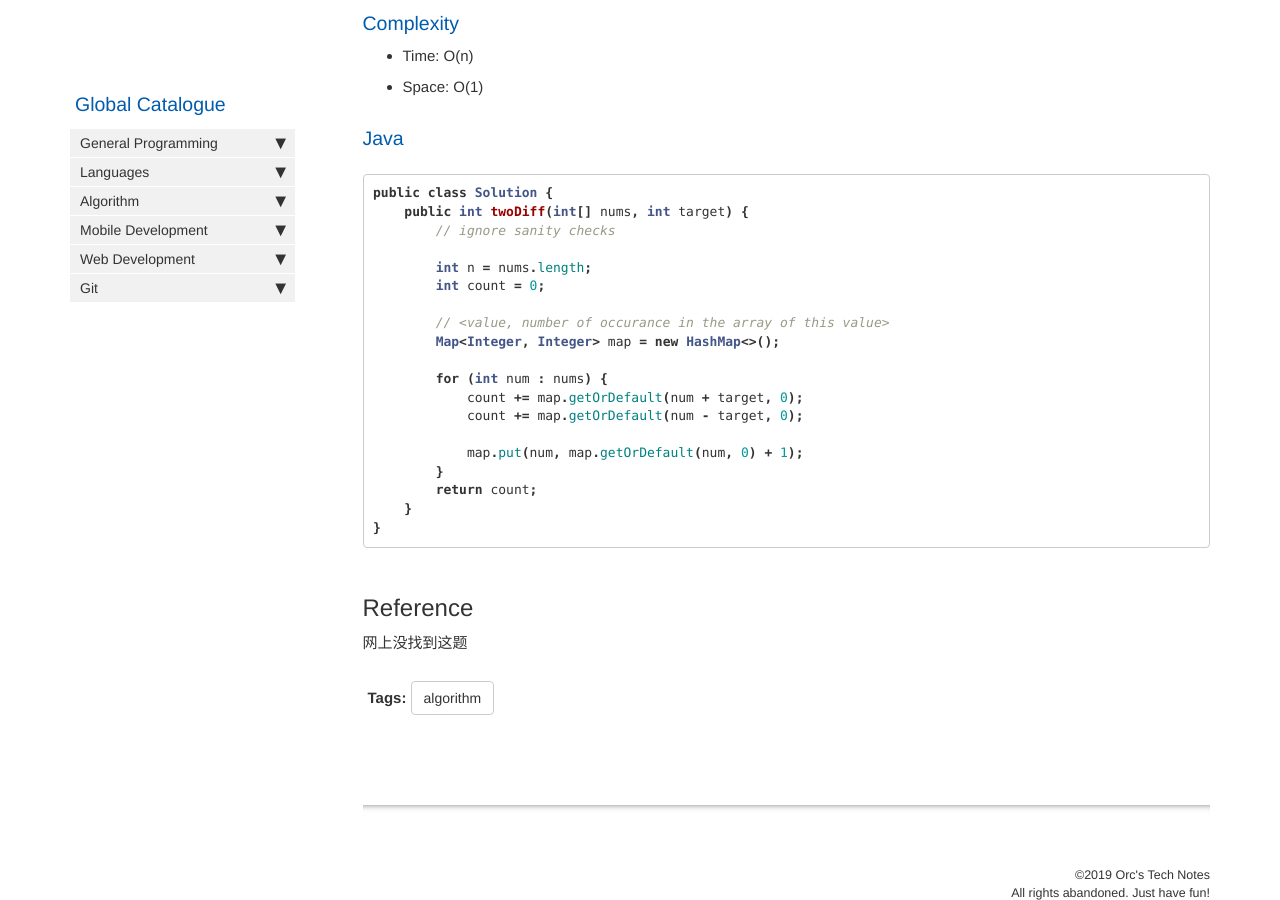
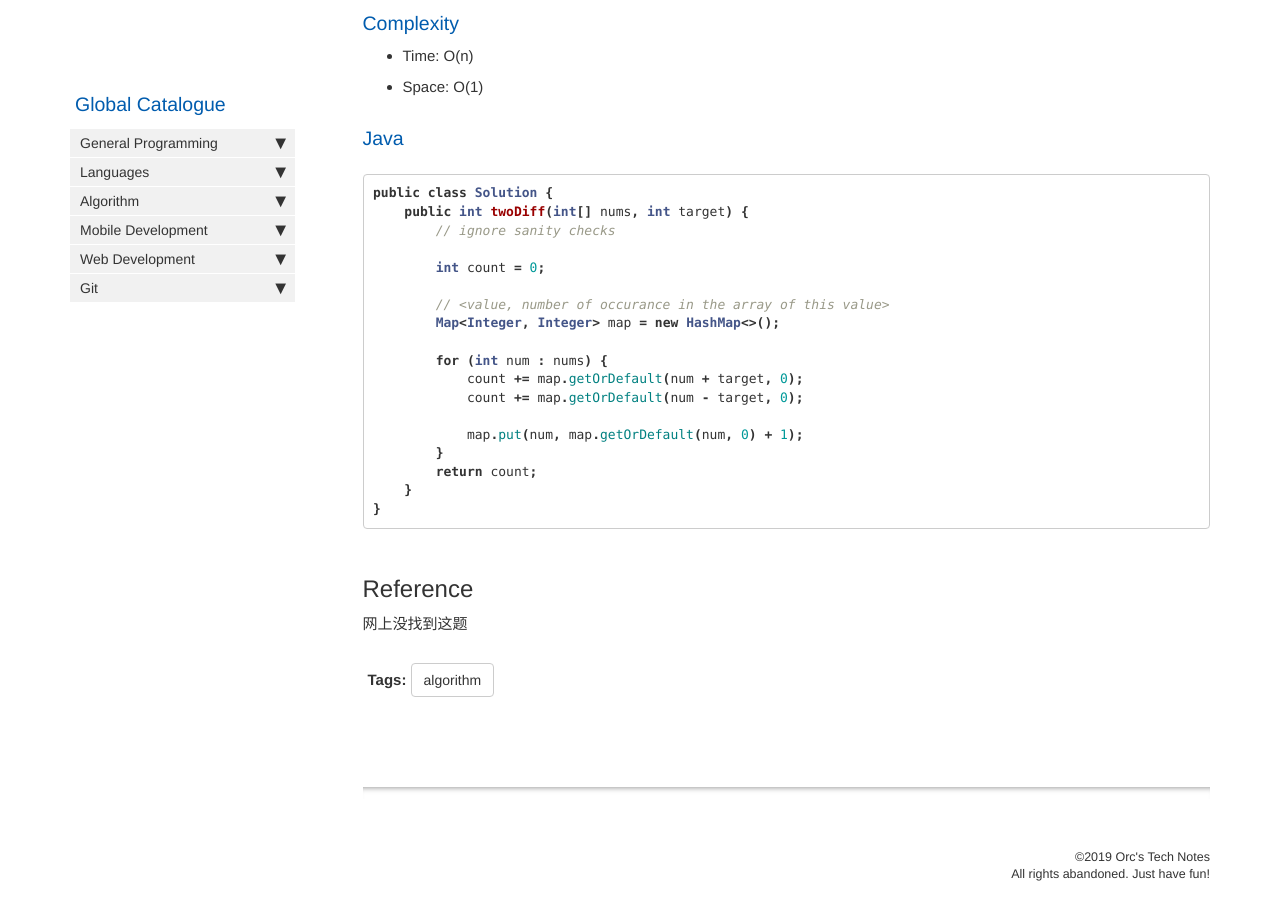
Before and after one commit to HungryOrc/hungryorc.github.io, a Jekyll site: the page built from pages/algorithm/algorithm_2Diff_index对数_无排序_有重复.md, in a window 1280 px wide and 900 px high, scrolled down 763 px. Built offline with Jekyll 4.4.1, drawn with Linux system fonts in a browser that asks for light colours; nearby versions of some CDN libraries; comment, search, counter and statistics services are not loaded.

Commit message:
Update algorithm_2Diff_index对数_无排序_有重复.md

```diff
--- a/pages/algorithm/algorithm_2Diff_index对数_无排序_有重复.md
+++ b/pages/algorithm/algorithm_2Diff_index对数_无排序_有重复.md
@@ -39,7 +39,6 @@ public class Solution {
     public int twoDiff(int[] nums, int target) {
         // ignore sanity checks
 
-        int n = nums.length;
         int count = 0;
 
         // <value, number of occurance in the array of this value>
```
